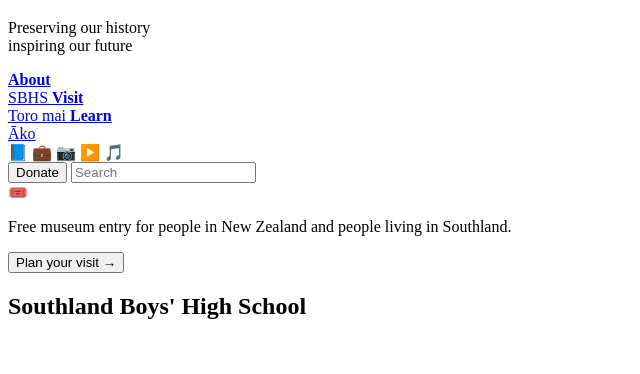
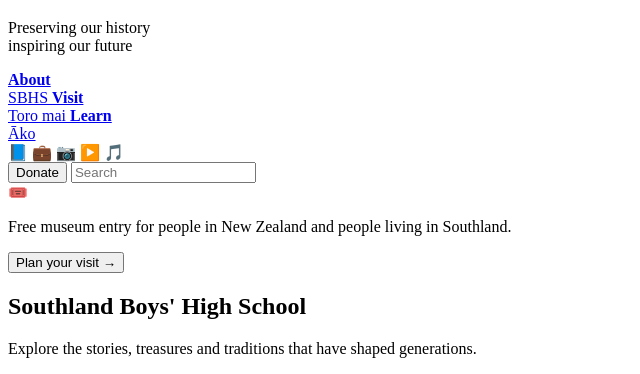
Before and after one commit to jeitlagaaia/LRDear_Jeit, a plain HTML site: page index.html in a window 1280 px wide. Shown: the part 596-970 px from the top of the page, without its empty margins (0-640 px from the left). Before the commit the page ends 936 px from the top, so only its background shows below. Drawn offline with Linux system fonts and the light colour scheme.

Commit message:
Added description for Museum

```diff
--- a/index.html
+++ b/index.html
@@ -80,6 +80,12 @@
     </div>
 
     <div class="line"></div>
+
+    <p>
+        Explore the stories, treasures
+        and traditions that have shaped
+        generations.
+    </p>
 </section>
 </header>
 </body>
```
